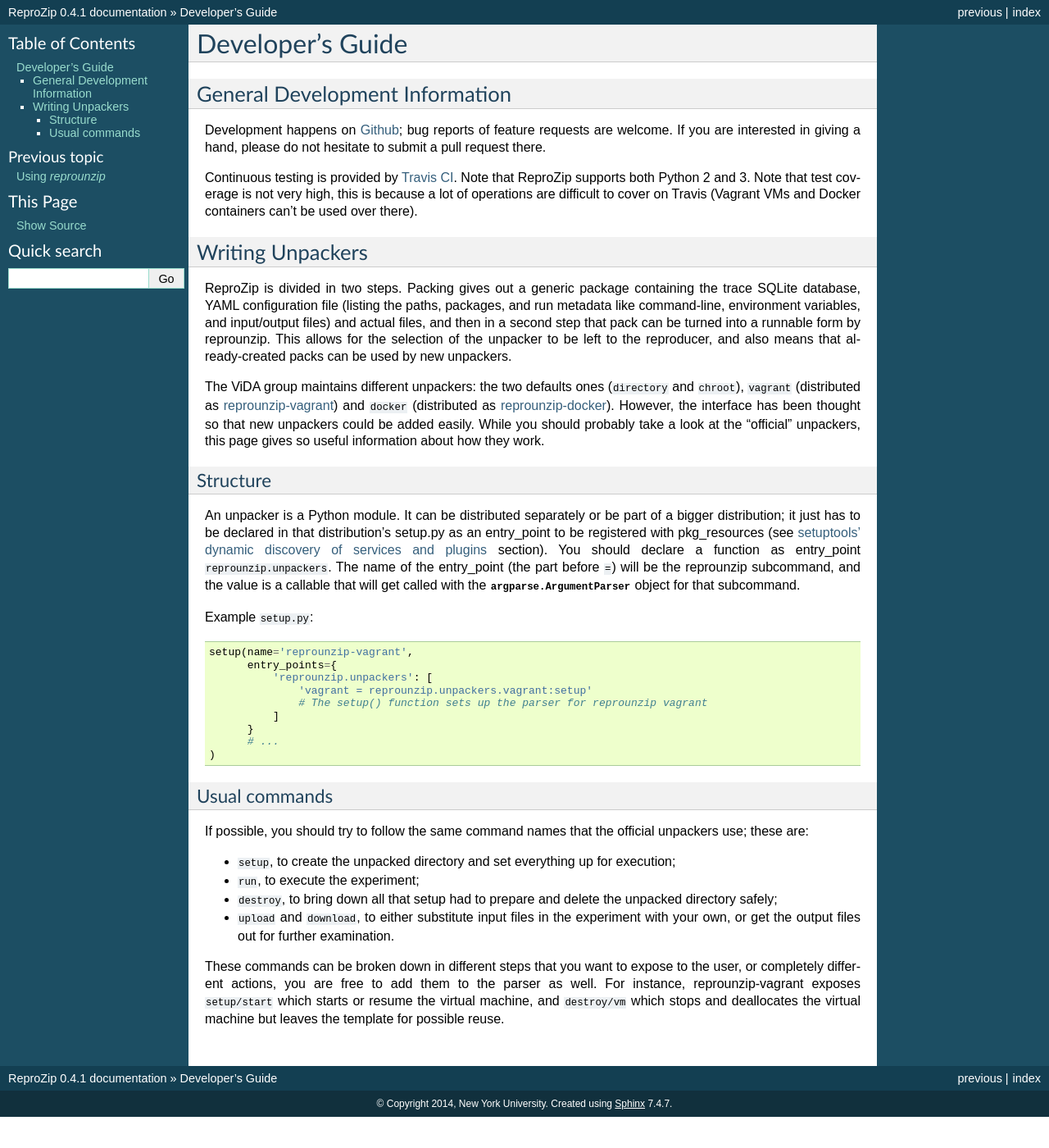
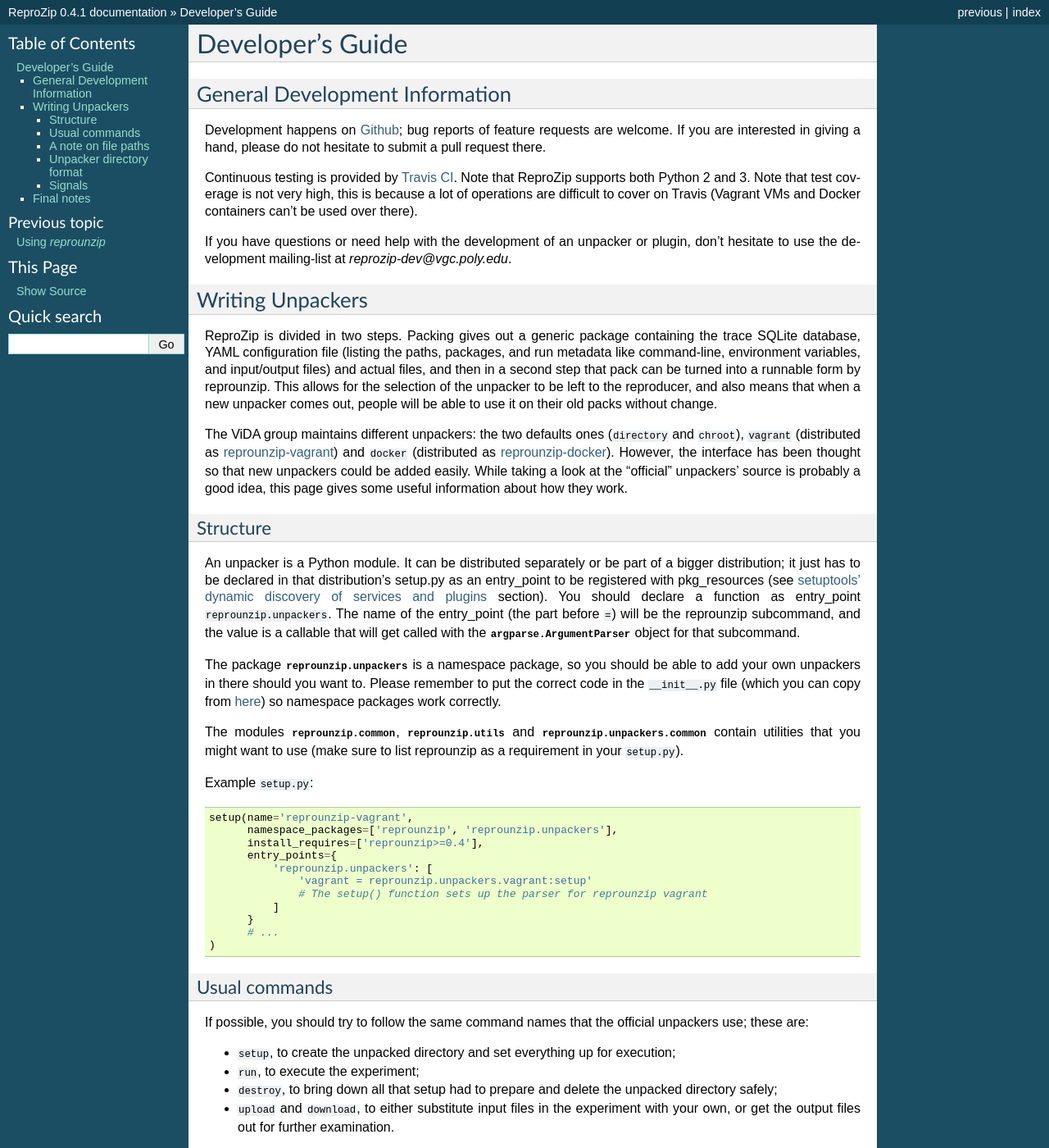
Before and after one commit to VIDA-NYU/reprozip, a Sphinx documentation site: the page built from docs/source/developerguide.rst, in a window 1280 px wide and 1400 px high. Shown: the whole window at 82% size. Built offline with Sphinx 7.4.7, drawn with Linux system fonts in a browser that asks for light colours; some of the changed text lies outside the part shown.

Commit message:
More developer docs

```diff
--- a/docs/source/developerguide.rst
+++ b/docs/source/developerguide.rst
@@ -10,21 +10,29 @@
 
 Continuous testing is provided by `Travis CI <https://travis-ci.org/ViDA-NYU/reprozip>`_. Note that ReproZip supports both Python 2 and 3. Note that test coverage is not very high, this is because a lot of operations are difficult to cover on Travis (Vagrant VMs and Docker containers can't be used over there).
 
+If you have questions or need help with the development of an unpacker or plugin, don't hesitate to use the development mailing-list at `reprozip-dev@vgc.poly.edu`.
+
 Writing Unpackers
 -----------------
 
-ReproZip is divided in two steps. Packing gives out a generic package containing the trace SQLite database, YAML configuration file (listing the paths, packages, and run metadata like command-line, environment variables, and input/output files) and actual files, and then in a second step that pack can be turned into a runnable form by reprounzip. This allows for the selection of the unpacker to be left to the reproducer, and also means that already-created packs can be used by new unpackers.
+ReproZip is divided in two steps. Packing gives out a generic package containing the trace SQLite database, YAML configuration file (listing the paths, packages, and run metadata like command-line, environment variables, and input/output files) and actual files, and then in a second step that pack can be turned into a runnable form by reprounzip. This allows for the selection of the unpacker to be left to the reproducer, and also means that when a new unpacker comes out, people will be able to use it on their old packs without change.
 
-The ViDA group maintains different unpackers: the two defaults ones (``directory`` and ``chroot``), ``vagrant`` (distributed as `reprounzip-vagrant <https://pypi.python.org/pypi/reprounzip-vagrant>`_) and ``docker`` (distributed as `reprounzip-docker <https://pypi.python.org/pypi/reprounzip-docker>`_). However, the interface has been thought so that new unpackers could be added easily. While you should probably take a look at the "official" unpackers, this page gives so useful information about how they work.
+The ViDA group maintains different unpackers: the two defaults ones (``directory`` and ``chroot``), ``vagrant`` (distributed as `reprounzip-vagrant <https://pypi.python.org/pypi/reprounzip-vagrant>`_) and ``docker`` (distributed as `reprounzip-docker <https://pypi.python.org/pypi/reprounzip-docker>`_). However, the interface has been thought so that new unpackers could be added easily. While taking a look at the "official" unpackers' source is probably a good idea, this page gives some useful information about how they work.
 
 Structure
 '''''''''
 
 An unpacker is a Python module. It can be distributed separately or be part of a bigger distribution; it just has to be declared in that distribution's setup.py as an entry_point to be registered with pkg_resources (see `setuptools' dynamic discovery of services and plugins <https://pythonhosted.org/setuptools/setuptools.html#dynamic-discovery-of-services-and-plugins>`_ section). You should declare a function as entry_point ``reprounzip.unpackers``. The name of the entry_point (the part before ``=``) will be the reprounzip subcommand, and the value is a callable that will get called with the :class:`argparse.ArgumentParser` object for that subcommand.
 
+The package :mod:`reprounzip.unpackers` is a namespace package, so you should be able to add your own unpackers in there should you want to. Please remember to put the correct code in the ``__init__.py`` file (which you can copy from `here <https://github.com/ViDA-NYU/reprozip/blob/master/reprounzip/reprounzip/unpackers/__init__.py>`_) so namespace packages work correctly.
+
+The modules :mod:`reprounzip.common`, :mod:`reprounzip.utils` and :mod:`reprounzip.unpackers.common` contain utilities that you might want to use (make sure to list reprounzip as a requirement in your ``setup.py``).
+
 Example ``setup.py``::
 
     setup(name='reprounzip-vagrant',
+          namespace_packages=['reprounzip', 'reprounzip.unpackers'],
+          install_requires=['reprounzip>=0.4'],
           entry_points={
               'reprounzip.unpackers': [
                   'vagrant = reprounzip.unpackers.vagrant:setup'
@@ -44,4 +52,31 @@
 * ``destroy``, to bring down all that setup had to prepare and delete the unpacked directory safely;
 * ``upload`` and ``download``, to either substitute input files in the experiment with your own, or get the output files out for further examination.
 
-These commands can be broken down in different steps that you want to expose to the user, or completely different actions, you are free to add them to the parser as well. For instance, reprounzip-vagrant exposes ``setup/start`` which starts or resume the virtual machine, and ``destroy/vm`` which stops and deallocates the virtual machine but leaves the template for possible reuse.
+If these commands can be broken down into different steps that you want to expose to the user, or if you provide completely different actions from these defaults, you are free to add them to the parser as well. For instance, reprounzip-vagrant exposes ``setup/start`` which starts or resume the virtual machine, and ``destroy/vm`` which stops and deallocates the virtual machine but leaves the template for possible reuse.
+
+A note on file paths
+''''''''''''''''''''
+
+ReproZip supports Python 2 and 3, is portable to different operating systems, and is meant to accept a wide variety of configurations so that it is compatible with any experiment out there. Even trickier, reprounzip-vagrant needs to manipulate POSIX filenames on Windows, for example in the unpacker.
+
+Because of that, the `rpaths <https://github.com/remram44/rpaths>`_ library is used everywhere internally. You should make sure to use the correct type of path (either :class:`~rpaths.PosixPath` or :class:`~rpaths.Path`) and to cast these to the type Python functions expect, keeping in mind 2/3 differences (most certainly either ``filename.path`` or ``str(filename)``).
+
+Unpacker directory format
+'''''''''''''''''''''''''
+
+Unpackers usually create a directory with all that is needed to later run the experiment. This directory is created by the ``setup`` operation, cleaned up by ``destroy``, and is the argument to every command. For example with reprounzip-vagrant::
+
+    $ reprounzip vagrant setup someexperiment.rpz mydirectory
+    $ reprounzip vagrant upload mydirectory /tmp/replace.txt:input_text
+
+"Official" unpackers unpack the config.yml file to the root of that directory, and keep status information in a .reprounzip file, a dict in :mod:`pickle` format. Following this same structure will allow the ``showfiles`` command and :class:`~reprounzip.unpackers.common.FileUploader` and :class:`~reprounzip.unpackers.common.FileDownloader` classes to work automatically, so you should try to stick to it.
+
+Signals
+'''''''
+
+Since version 0.4.1, reprounzip has signals that can be used to hook in plugins, although no such plugin has been released at this time. To ensure that these work correctly when using your unpacker, you should emit them when appropriate. The complete list of signals is in `signal.py <https://github.com/ViDA-NYU/reprozip/blob/master/reprounzip/reprounzip/signals.py>`_.
+
+Final notes
+-----------
+
+After reading this manual, reading the source code of one of the "official" unpackers is probably the best way of understanding how to write your own. They should be short enough to be easy to grasp. Should you have additional questions, don't hesitate to ask on the development mailing-list: `reprozip-dev@vgc.poly.edu`.
```
